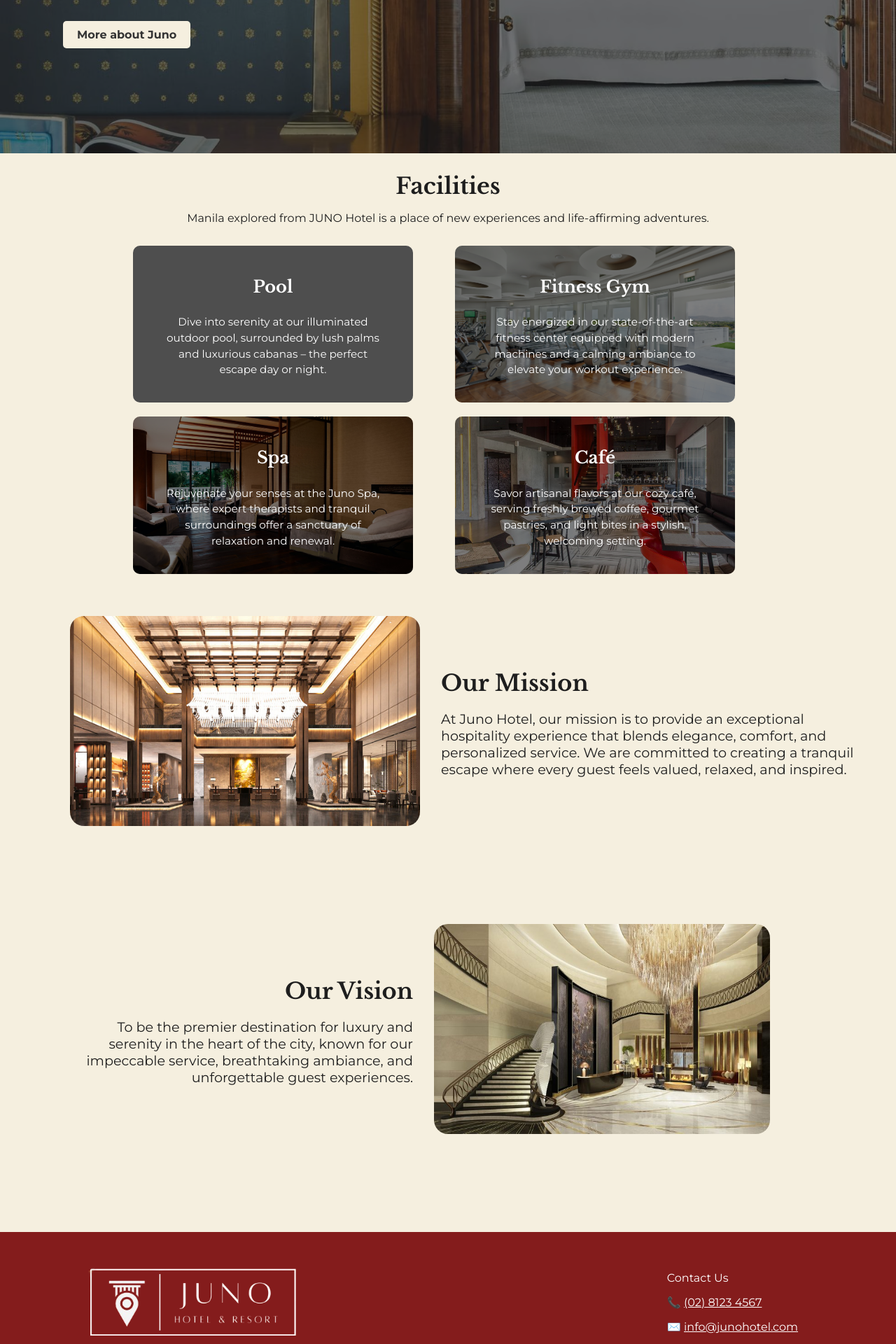
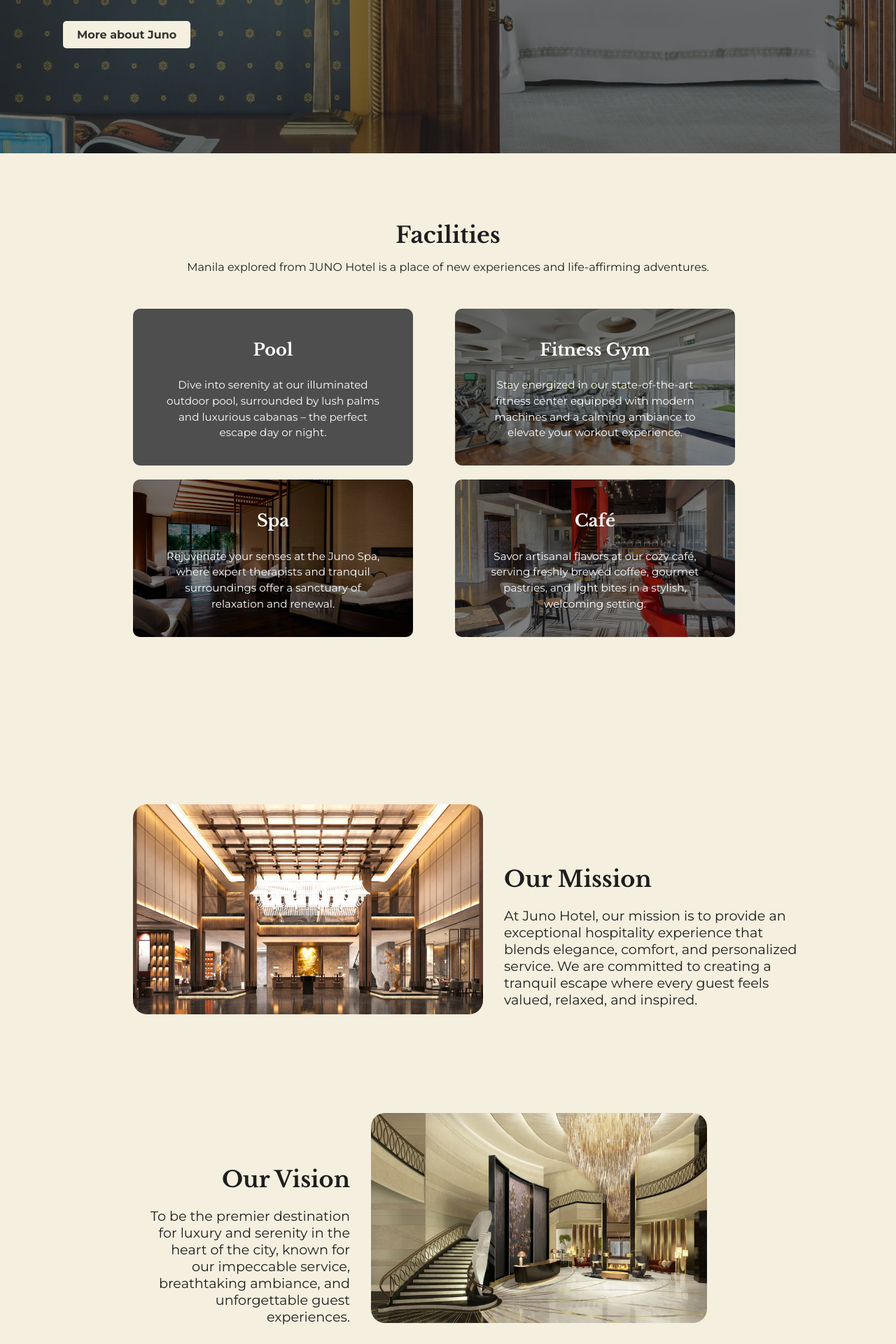
Before and after one commit to amiliadanielle/AppDev_FinalProject, a PHP site: page / in a window 1280 px wide. Shown: the part 586-2506 px from the top of the page at 70% size. Run offline with PHP 8.4, Linux system fonts and the light colour scheme; grey boxes are pictures that could not be loaded.

Commit message:
fix: adjust body padding and facility grid layout for improved spacing

```diff
--- a/assets/css/style.css
+++ b/assets/css/style.css
@@ -161,6 +161,7 @@ body {
     font-size: 2em;
     margin-bottom: 10px;
     text-align: center;
+    padding-top: 70px;
 }
 
 .facility-grid {
@@ -168,10 +169,11 @@ body {
     grid-template-columns: repeat(2, 1fr);
     gap: 20px;
     margin-top: 30px;
-    padding: 0 10px;
     max-width: 900px;
     margin-left: auto;
     margin-right: auto;
+    padding-top: 20px;
+    padding-bottom: 80px;
 }
 
 .facility-img {
@@ -242,8 +244,10 @@ body {
 .mission-vision {
     display: flex;
     flex-direction: column;
-    gap: 60px;
+    gap: 30px;
     padding: 60px 40px;
+    margin: 90px;
+    align-items: center;
 }
 
 .mission {
```
